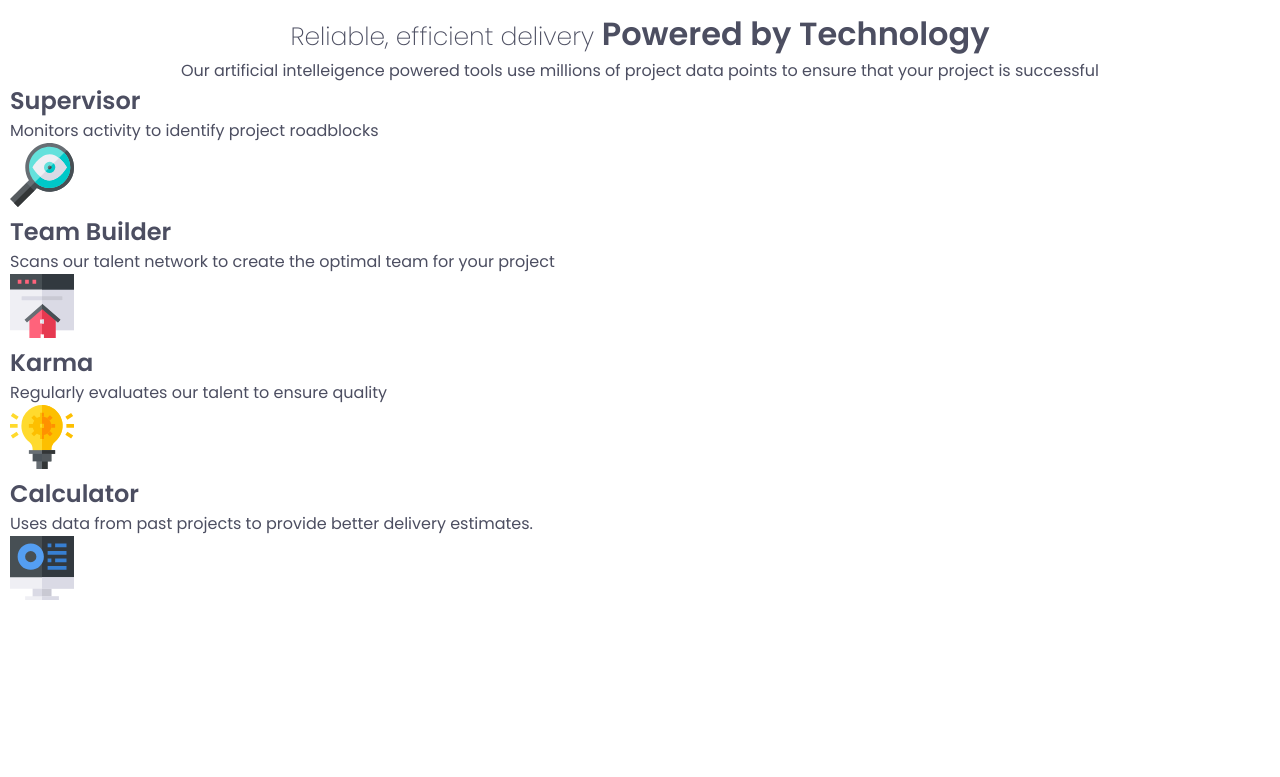
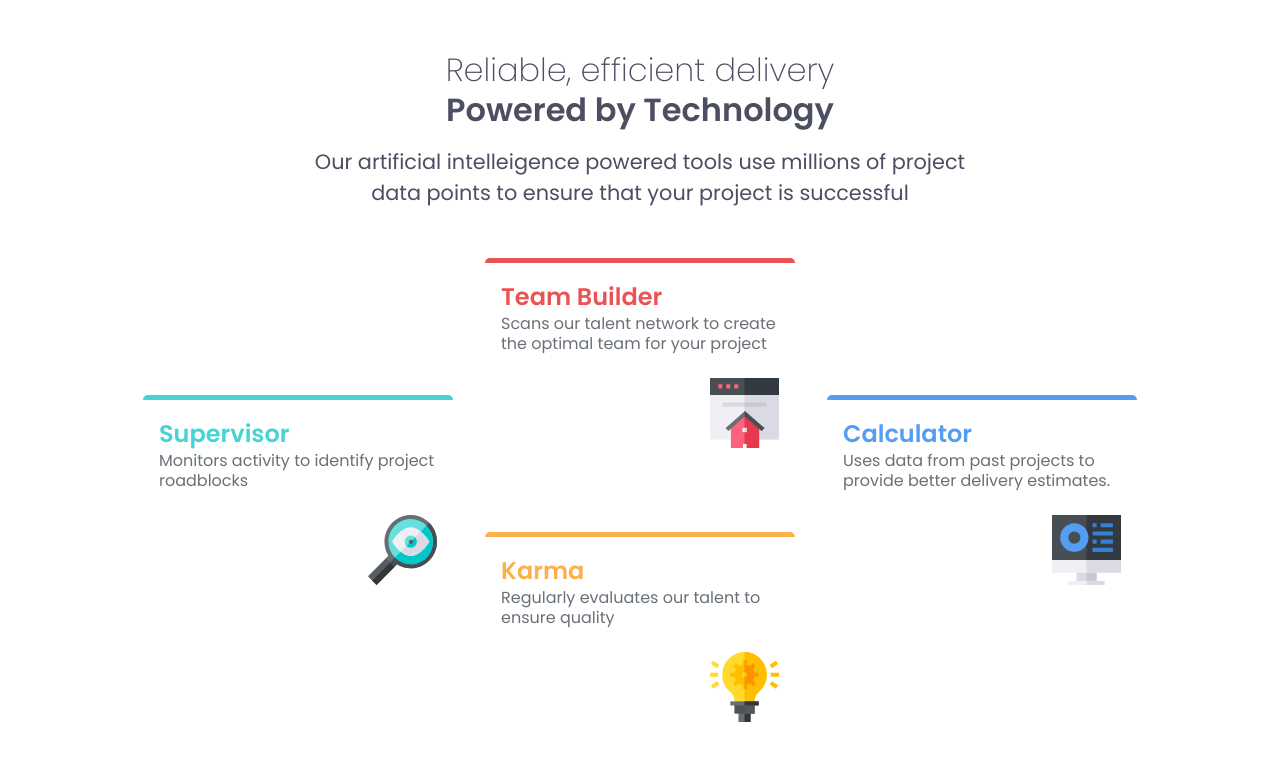
Before and after one commit to kdfarrell/Four-Card-Feature-Section, a plain HTML site: page index.html in a window 1280 px wide. Drawn offline with Linux system fonts and the light colour scheme.

Commit message:
Final Design

```diff
--- a/index.html
+++ b/index.html
@@ -1,40 +1,47 @@
 <!DOCTYPE html>
 <html lang="en">
   <head>
-  <meta charset="UTF-8">
-  <meta name="viewport" content="width=device-width, initial-scale=1.0">
-  <link rel="icon" href="images/favicon-32x32.png" type="image/x-icon">
+    <meta charset="UTF-8" />
+    <meta name="viewport" content="width=device-width, initial-scale=1.0" />
+    <meta
+      name="description"
+      content="Four card feature section solution. A responsive design built with HTML, CSS, and JavaScript for optimal layout on any device."
+    />
+    <link rel="icon" href="images/favicon-32x32.png" type="image/x-icon" />
     <title>Four Card Feature Section</title>
-  <link rel="preconnect" href="https://fonts.googleapis.com">
-<link rel="preconnect" href="https://fonts.gstatic.com" crossorigin>
-<link href="https://fonts.googleapis.com/css2?family=Poppins:wght@200;400;600&display=swap" rel="stylesheet">
-<link rel="stylesheet" href="style.css">
+    <link rel="preconnect" href="https://fonts.googleapis.com" />
+    <link rel="preconnect" href="https://fonts.gstatic.com" crossorigin />
+    <link href="https://fonts.googleapis.com/css2?family=Poppins:wght@200;400;600&display=swap" rel="stylesheet" />
+    <link rel="stylesheet" href="style.css" />
   </head>
   <body>
     <header>
       <h1><span>Reliable, efficient delivery</span> Powered by Technology</h1>
-    <p>Our artificial intelleigence powered tools use millions of project data points to ensure that your project is successful</p>
+      <p>
+        Our artificial intelleigence powered tools use millions of project data points to ensure that your project is
+        successful
+      </p>
     </header>
     <main>
       <div class="card">
         <h2>Supervisor</h2>
         <p>Monitors activity to identify project roadblocks</p>
-      <img src="images/icon-supervisor.svg" alt="">
+        <img src="images/icon-supervisor.svg" alt="" />
       </div>
       <div class="card">
         <h2>Team Builder</h2>
         <p>Scans our talent network to create the optimal team for your project</p>
-      <img src="images/icon-team-builder.svg" alt="">
+        <img src="images/icon-team-builder.svg" alt="" />
       </div>
       <div class="card">
         <h2>Karma</h2>
         <p>Regularly evaluates our talent to ensure quality</p>
-      <img src="images/icon-karma.svg" alt="">
+        <img src="images/icon-karma.svg" alt="" />
       </div>
       <div class="card">
         <h2>Calculator</h2>
         <p>Uses data from past projects to provide better delivery estimates.</p>
-      <img src="images/icon-calculator.svg" alt="">
+        <img src="images/icon-calculator.svg" alt="" />
       </div>
     </main>
   </body>
--- a/style.css
+++ b/style.css
@@ -2,8 +2,8 @@
     --clr-primary: hsl(234, 12%, 34%);
     --clr-secondary:hsl(212, 6%, 44%);
 
-    --clr-accent1: hsl(0, 78%, 62%);
-    --clr-accent2: hsl(180, 62%, 55%);
+    --clr-accent1: hsl(180, 62%, 55%);
+    --clr-accent2: hsl(0, 78%, 62%);
     --clr-accent3: hsl(34, 97%, 64%);
     --clr-accent4: hsl(212, 86%, 64%);
 
@@ -19,26 +19,156 @@
     box-sizing: border-box;
 }
 
-
 body {
     font-family: "Poppins", sans-serif;
     min-height: 100vh;
     background-color: white;
-    padding: 10px;
     color: var(--clr-primary);
+    margin: 10px;
 }
 
+/* HEADER SECTION */
+
 header {
-    min-width: 100%;
+    max-width: 90%;
     display: flex;
     flex-direction: column;
     align-items: center;
     justify-content: center;
+    margin: 50px auto;
 }
 
-header h1 span {
+h1 {
+    font-size: 25px;
+    text-align: center;
+    line-height: 1.25;
+
+}
+
+span {
     font-weight: var(--fw-light);
-    display: inline-block;
+    display: block;
     font-size: 25px;
     text-align: center;
 }
+
+header p {
+    margin-top: 1rem;
+    text-align: center;
+    max-width: 510px;
+}
+
+main {
+    display: grid;
+    -ms-transform-origin-x: 100%;
+    place-content: center;
+    grid-template-areas:
+    "box1"
+    "box2"
+    "box3"
+    "box4";
+    grid-template-columns: 310px;
+    grid-gap: 2rem;
+}
+
+
+/* CARD */
+
+.card {
+    max-width: 100%;
+    padding: 1rem;
+    display: flex;
+    flex-direction: column;
+    border-radius: 5px;
+    transition: all 0.5s;
+}
+
+.card:hover {
+    box-shadow: 0px 10px 20px rgba(0, 0, 0, 0.2);
+    transform: translateY(-1px);;
+}
+
+.card p {
+    color: var(--clr-secondary);
+    line-height: 1.25;
+}
+
+.card img {
+    margin-top: 1.5rem;
+    width: 25%;
+    align-self: flex-end;
+}
+
+main .card:nth-child(1) {
+    border-top: 5px solid var(--clr-accent1);
+    grid-area: box1;
+}
+main .card:nth-child(1) h2 { color: var(--clr-accent1); }
+
+main .card:nth-child(2) {
+    grid-area: box2;
+    border-top: 5px solid var(--clr-accent2);
+}
+main .card:nth-child(2) h2 { color: var(--clr-accent2) }
+
+main .card:nth-child(3) {
+    grid-area: box3;
+    border-top: 5px solid var(--clr-accent3);
+}
+main .card:nth-child(3) h2 { color: var(--clr-accent3); }
+
+main .card:nth-child(4) {
+    grid-area: box4;
+    border-top: 5px solid var(--clr-accent4);
+}
+main .card:nth-child(4) h2 { color: var(--clr-accent4); }
+
+@media (min-width: 768px) {
+
+    main {
+        grid-template-areas:
+        "box1 box2"
+        "box3 box4";
+
+        grid-template-columns: 310px 310px;
+    }
+
+    h1, span {
+        font-size: 2rem;
+    }
+
+    header p {
+        font-size: 1.3rem;
+        max-width: 700px;
+    }
+
+    main .card:nth-child(1) { grid-area: box1; }
+    main .card:nth-child(2) { grid-area: box2; }
+    main .card:nth-child(3) { grid-area: box3; }
+    main .card:nth-child(4) { grid-area: box4; }
+
+}
+
+@media (min-width: 1024px) {
+
+    main {
+        grid-template-areas:
+        ". box2 ."
+        "box1 box2 box4"
+        "box1 box3 box4"
+        ". box3 .";
+
+        grid-template-columns: 310px 310px 310px;
+        grid-template-rows: repeat(4, 105px);
+    }
+
+    header h1 {
+        font-size: 2rem;
+    }
+
+    main .card:nth-child(1) { grid-area: box1; }
+    main .card:nth-child(2) { grid-area: box2; }
+    main .card:nth-child(3) { grid-area: box3; }
+    main .card:nth-child(4) { grid-area: box4; }
+
+}
```
Lines whose indentation alone changed are shown as unchanged.
